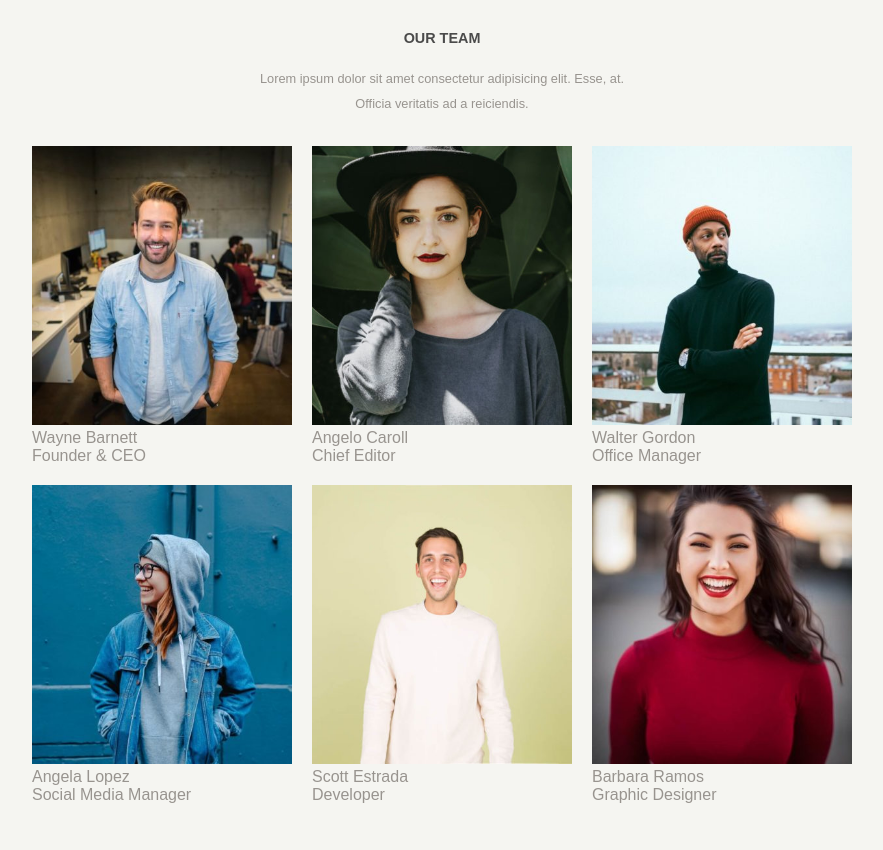
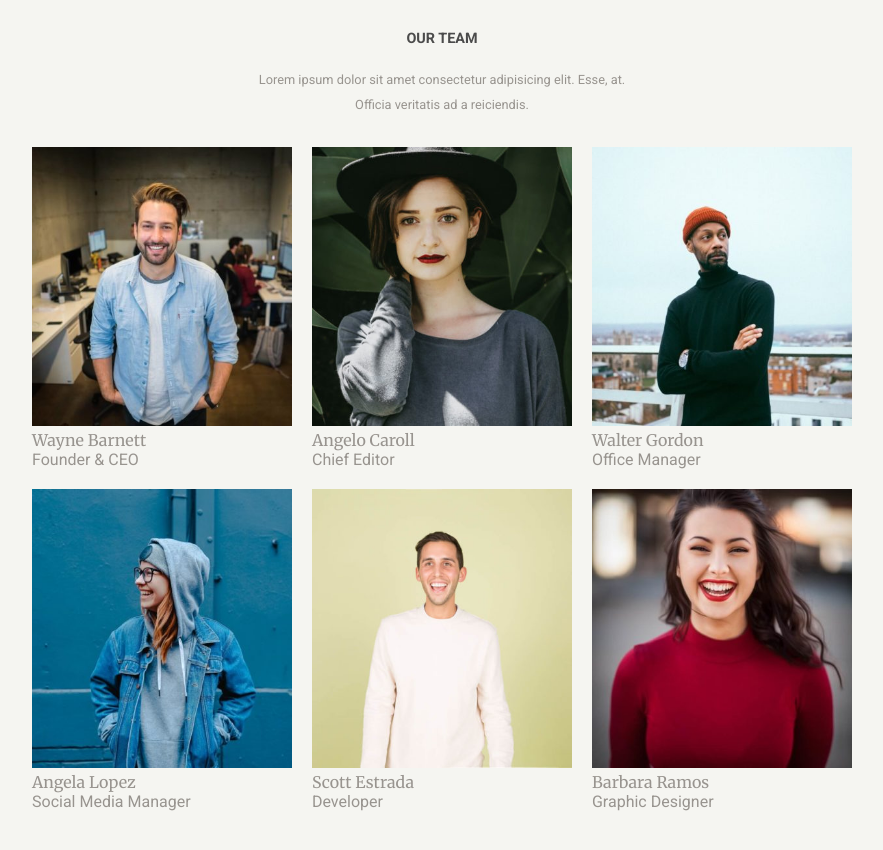
Before and after one commit to Valee8/js-our-team, a plain HTML site: page bonus/index.html in a window 1280 px wide. Shown: the whole page, without its empty margins (198-1081 px from the left). Drawn offline with Linux system fonts and the light colour scheme.

Commit message:
aggiungo font

```diff
--- a/bonus/css/style.css
+++ b/bonus/css/style.css
@@ -9,7 +9,7 @@ img {
 }
 
 body {
-    font-family: Arial, Helvetica, sans-serif;
+    font-family: 'Roboto', sans-serif;
     font-size: 16px;
     background-color: #F5F5F1;
     color: #98948F;
@@ -45,3 +45,7 @@ p {
     width: calc(100% / 3 - 20px);
     margin: 10px;
 }
+
+#membri .card .nome {
+    font-family: 'Merriweather', serif;
+}
--- a/bonus/index.html
+++ b/bonus/index.html
@@ -4,6 +4,8 @@
     <meta charset="UTF-8">
     <meta http-equiv="X-UA-Compatible" content="IE=edge">
     <meta name="viewport" content="width=device-width, initial-scale=1.0">
+    <link href="https://fonts.googleapis.com/css2?family=Roboto:ital,wght@0,100;0,300;0,400;0,500;0,700;0,900;1,100;1,300;1,400;1,500;1,700;1,900&display=swap" rel="stylesheet">
+    <link href="https://fonts.googleapis.com/css2?family=Merriweather:ital,wght@0,300;0,400;0,700;0,900;1,300;1,400;1,700;1,900&display=swap" rel="stylesheet">
     <link rel="stylesheet" href="css/style.css">
     <title>Our Team</title>
 </head>
```
